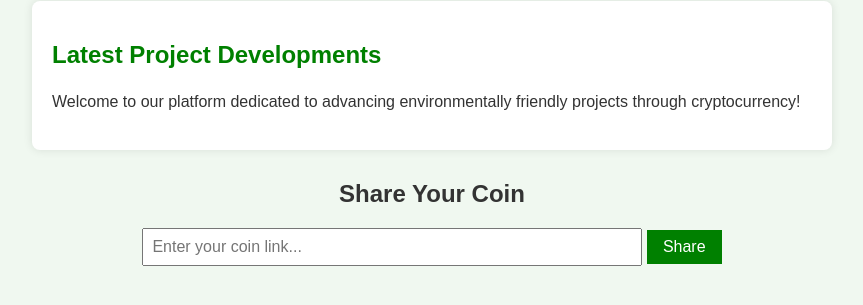
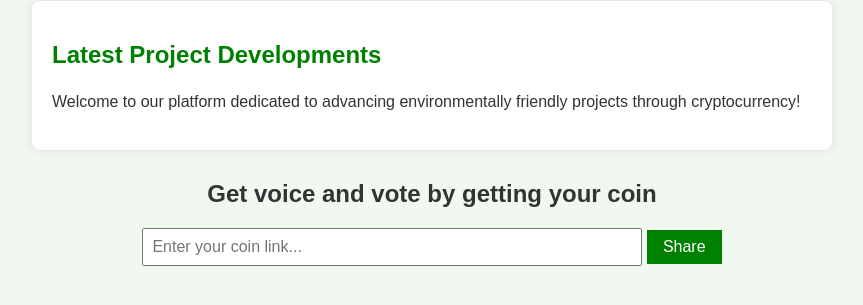
Before and after one commit to vsarubbi/Vlent, a plain HTML site: page index.html in a window 1280 px wide. Shown: the part 99-404 px from the top of the page, without its empty margins (208-1071 px from the left). Drawn offline with Linux system fonts and the light colour scheme.

Commit message:
Update index.html

```diff
--- a/index.html
+++ b/index.html
@@ -73,7 +73,7 @@
     </div>
 
     <div class="share-post">
-      <h2>Share Your Coin</h2>
+      <h2>Get voice and vote by getting your coin</h2>
       <input type="text" id="coinLink" placeholder="Enter your coin link...">
       <button onclick="shareCoin()">Share</button>
     </div>
```
